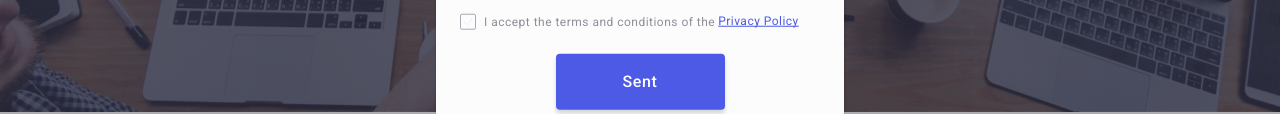
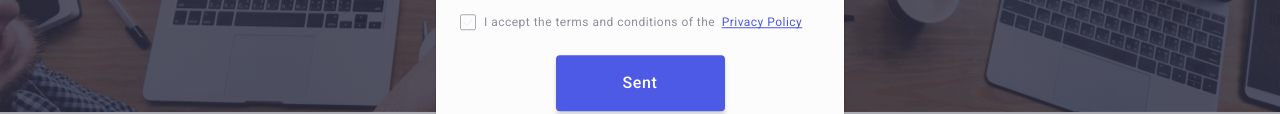
Before and after one commit to Grigorjevskaya/goit-markup-hw-05, a plain HTML site: page index.html in a window 1280 px wide. Shown: the part 561-675 px from the top of the page. Drawn offline with nearby package versions, Linux system fonts and the light colour scheme.

Commit message:
check-text

```diff
--- a/css/styles.css
+++ b/css/styles.css
@@ -790,9 +790,6 @@ background: #f4f4fd;
         line-height: 1.17;
         letter-spacing: 0.04em;
         color: #8e8f99;
-        display: flex;
-        align-items: center;
-        margin-bottom: 24px;
 }
 
 .user-privacy-icon{
```
